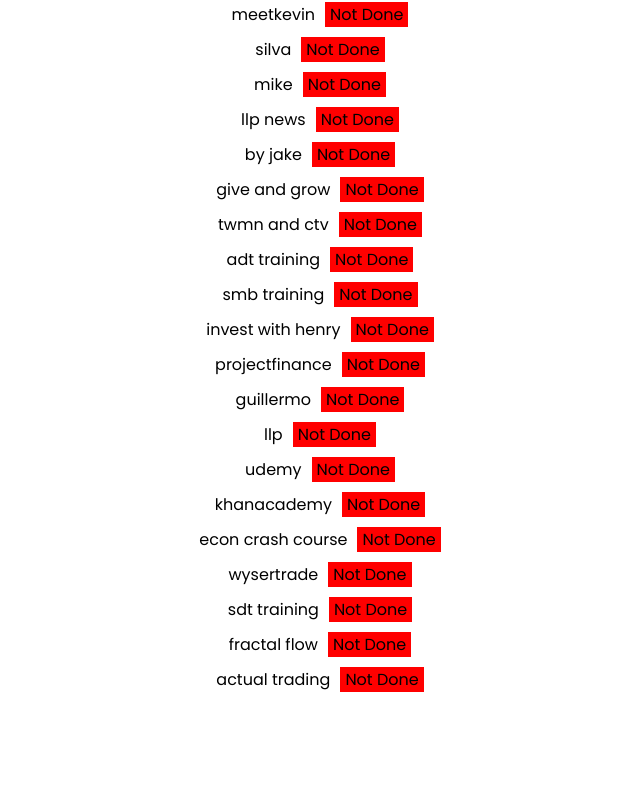
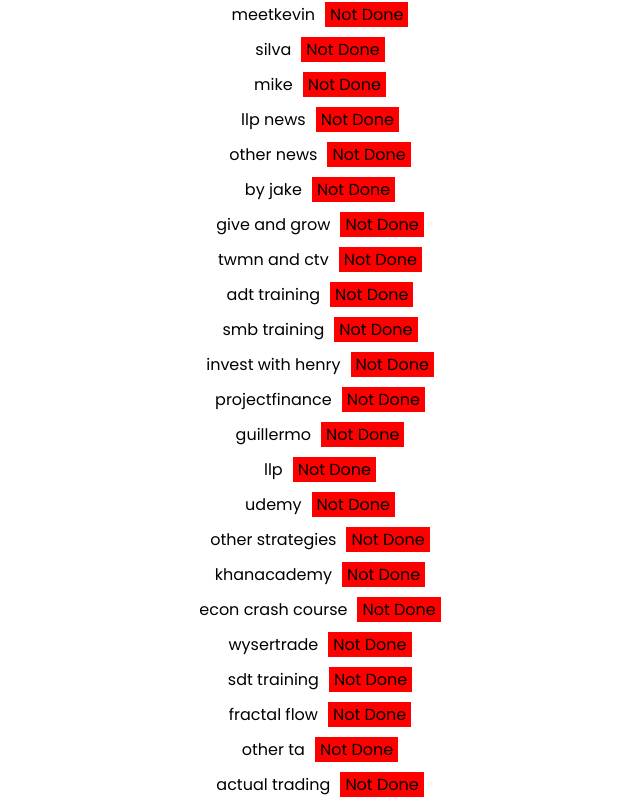
Before and after one commit to shachopin/daily-todos-trend, a React (Vite) app: page / in a window 1280 px wide. Shown: the part 2262-3069 px from the top of the page, without its empty margins (320-960 px from the left). Before the commit the page ends 2964 px from the top, so only its background shows below. Built offline with nearby package versions, Linux system fonts and the light colour scheme; no server answers; the database is empty.

Commit message:
🫑🍶 Updated with Glitch

```diff
--- a/src/data.js
+++ b/src/data.js
@@ -71,6 +71,7 @@ export const todos = [
   'silva',
   'mike',
   'llp news',
+  'other news',
 
   'by jake',
   'give and grow',
@@ -82,6 +83,7 @@ export const todos = [
   'guillermo',
   'llp',
   'udemy',
+  'other strategies',
 
   'khanacademy',
   'econ crash course',
@@ -89,6 +91,7 @@ export const todos = [
   'wysertrade',
   'sdt training',
   'fractal flow',
+  'other ta',
 
   'actual trading'
 ];
```
Also changed, not shown: src/App.jsx (line endings or trailing spaces), src/customHooks.js (line endings or trailing spaces).
